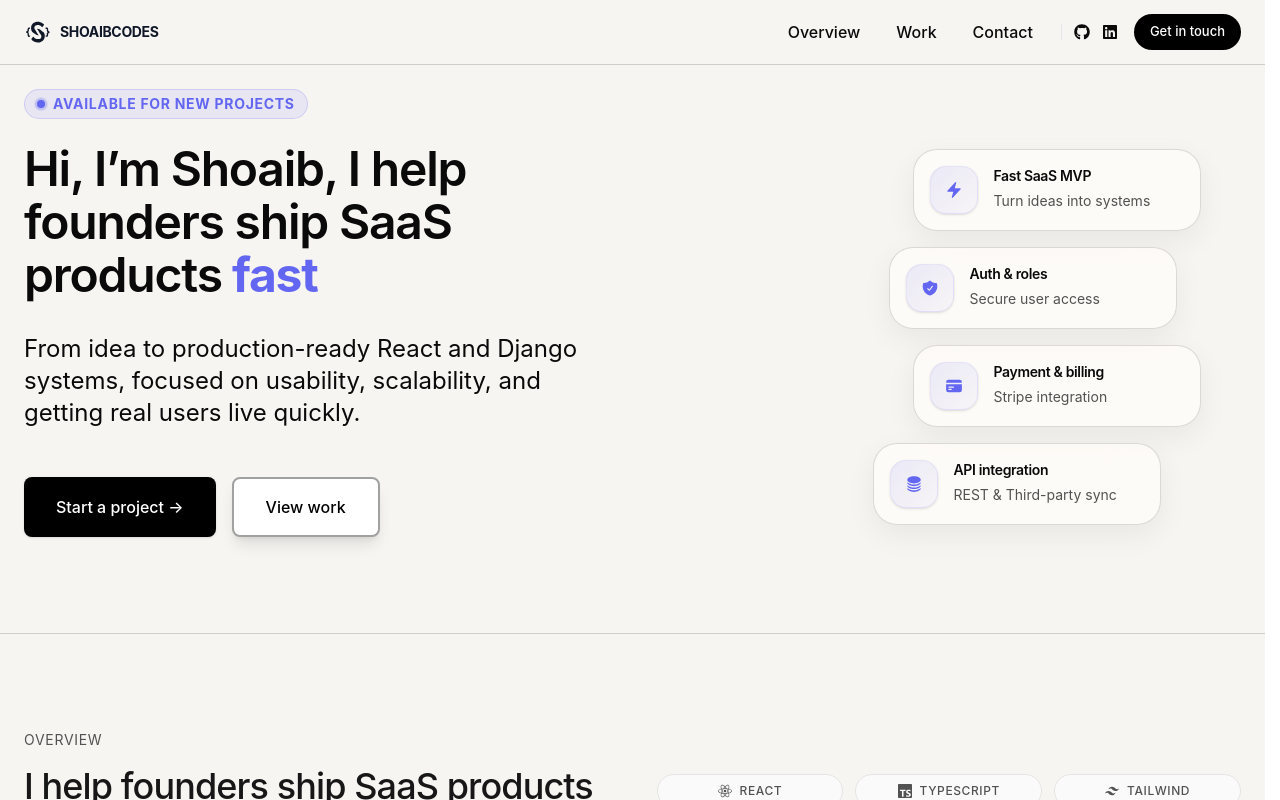
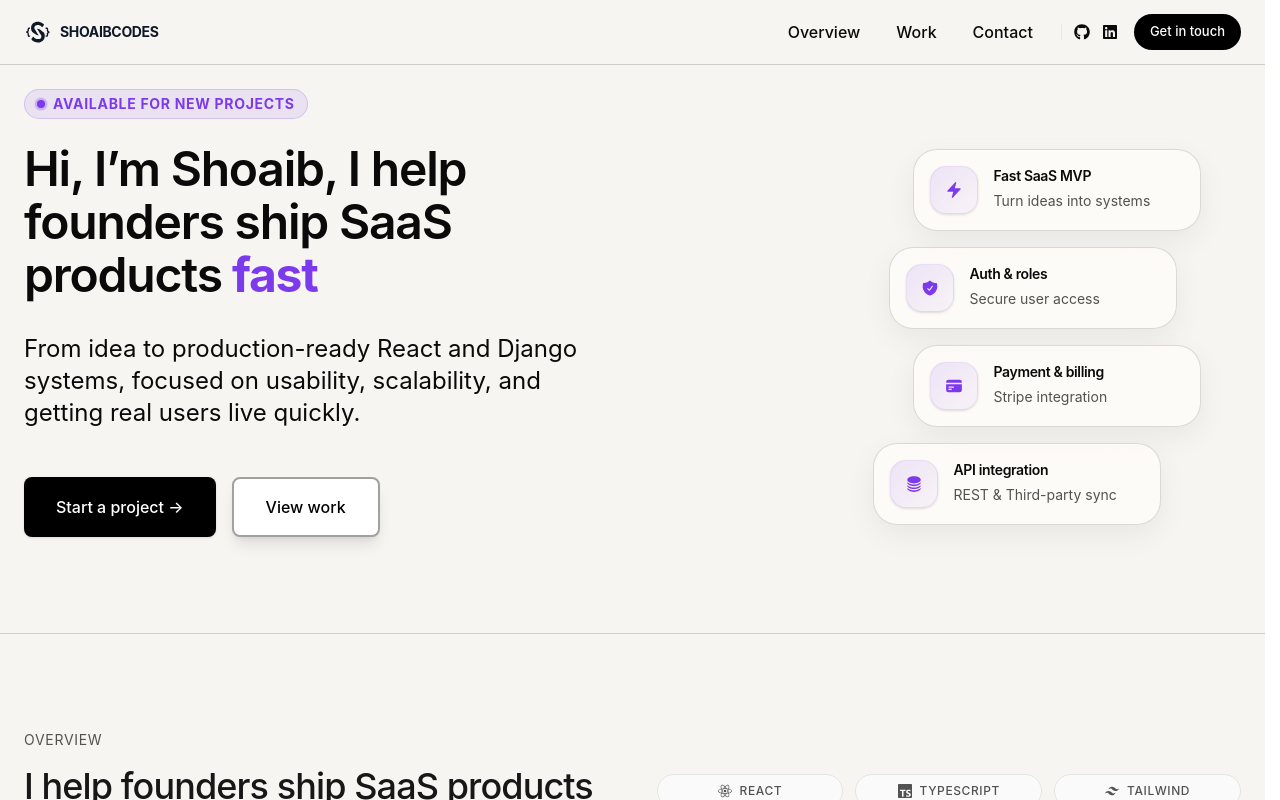
Before and after one commit to codewithshoaib-dev/Portfolio, a React (Vite) app in the folder web/: page / in a window 1280 px wide. Shown: the top 800 px of the page. Built offline with nearby package versions, Linux system fonts and the light colour scheme.

Commit message:
change accent color

```diff
--- a/web/src/index.css
+++ b/web/src/index.css
@@ -21,9 +21,9 @@
   --muted: #8c8581;
   --muted-foreground: #525252;
 
-  /* Accent: Indigo */
-  --accent: #6366f1;
-  --accent-foreground: ##e0e7ff;
+  /* Accent */
+--accent: #7c3aed;
+--accent-foreground: #ede9fe;
 
 
   /* Radius */
```
